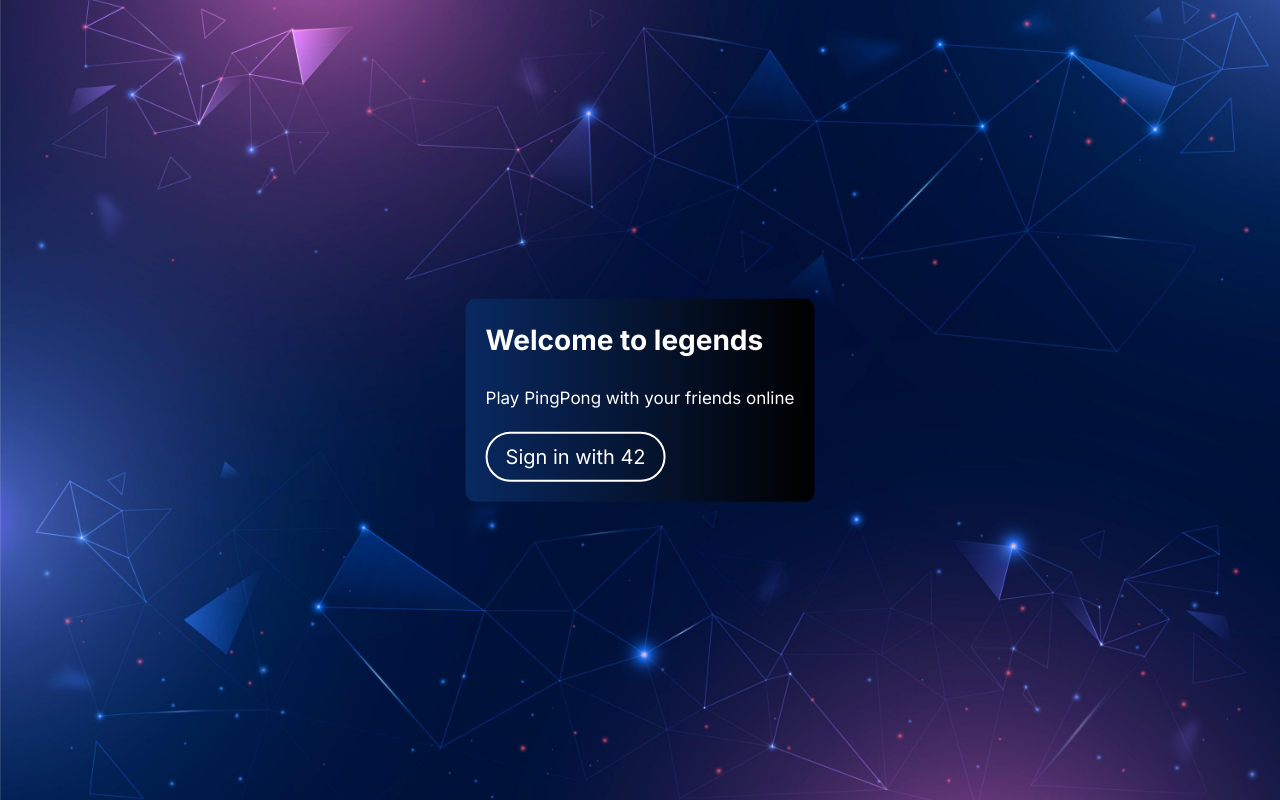
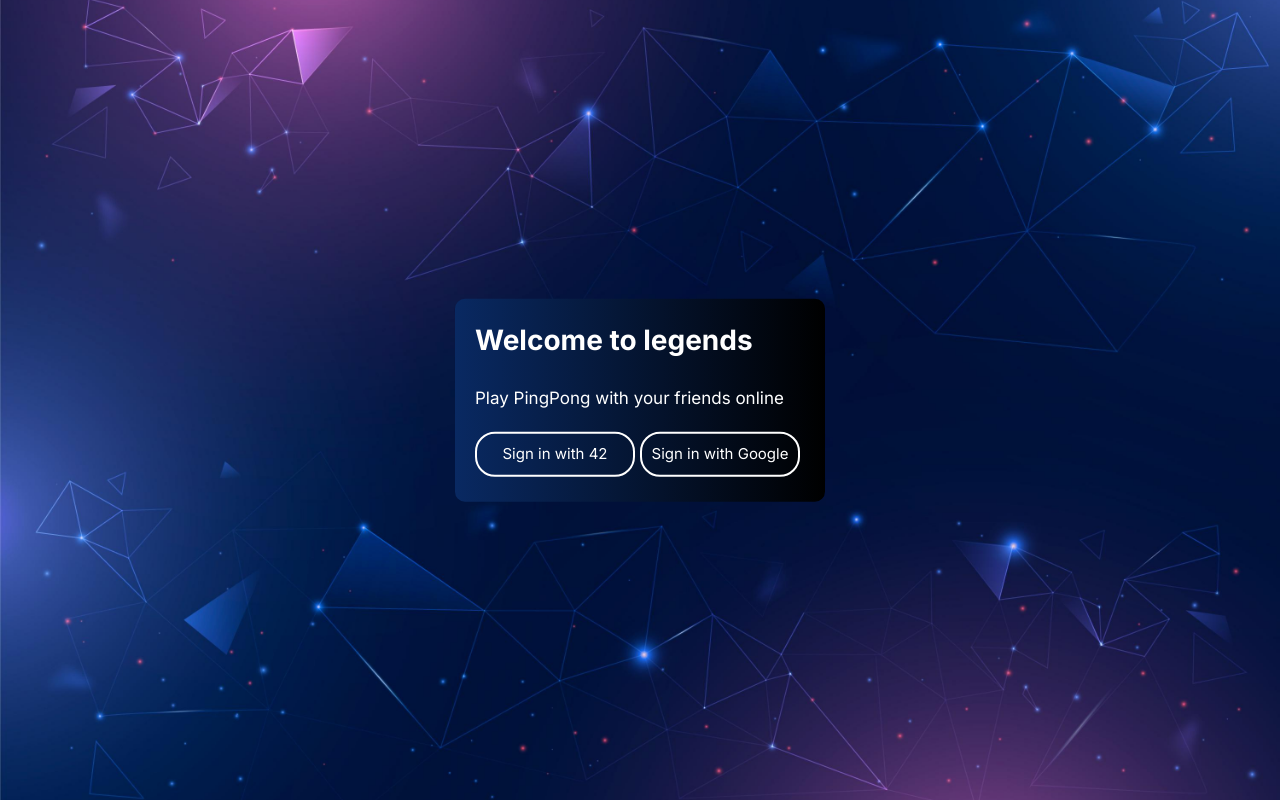
Before and after one commit to herrsaid/ft_transcendence, a Next.js app in the folder Frontend/: page / in a window 1280 px wide. Built offline with nearby package versions, Linux system fonts and the light colour scheme.

Commit message:
update welcome page for login in google also

```diff
--- a/Frontend/app/Components/Welcome.css
+++ b/Frontend/app/Components/Welcome.css
@@ -30,15 +30,17 @@
   }
 
   .main_home button{
-    width: 180px;
-    height: 50px;
+    width: 160px;
+    height: 45px;
     outline: 0px;
-    border-radius: 25px;
+    border-radius: 20px;
     background-color: transparent;
     border: 2px solid var(--color-light);
     color: var(--color-light);
-    font-size: 20px;
+    font-size: 15px;
     transition: 0.3s;
+    margin-right: 5px;
+    margin-bottom: 5px;
 
   }
 
--- a/Frontend/app/Components/Welcome.tsx
+++ b/Frontend/app/Components/Welcome.tsx
@@ -10,8 +10,12 @@ export default function Welcome()
                 <div className="main_home">
                     <h2>Welcome to legends</h2>
                     <p>Play PingPong with your friends online</p>
-                    <Link href="http://localhost:1337/api/auth/42">
+                    <Link href="http://localhost:1337/auth/42">
                         <button>Sign in with 42</button>
+                    </Link>
+
+                    <Link href="http://localhost:1337">
+                        <button>Sign in with Google</button>
                     </Link>
 
                 </div>
```
